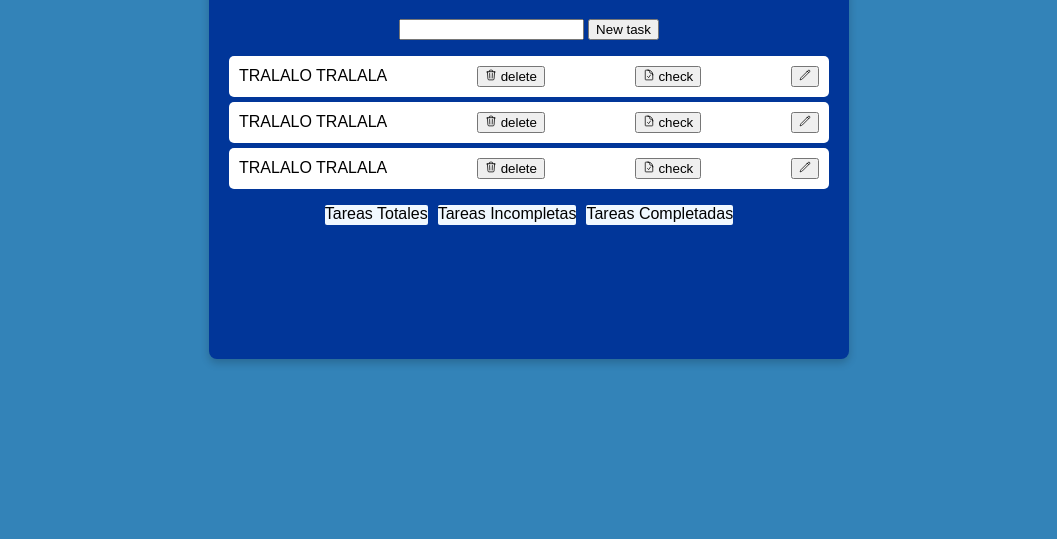
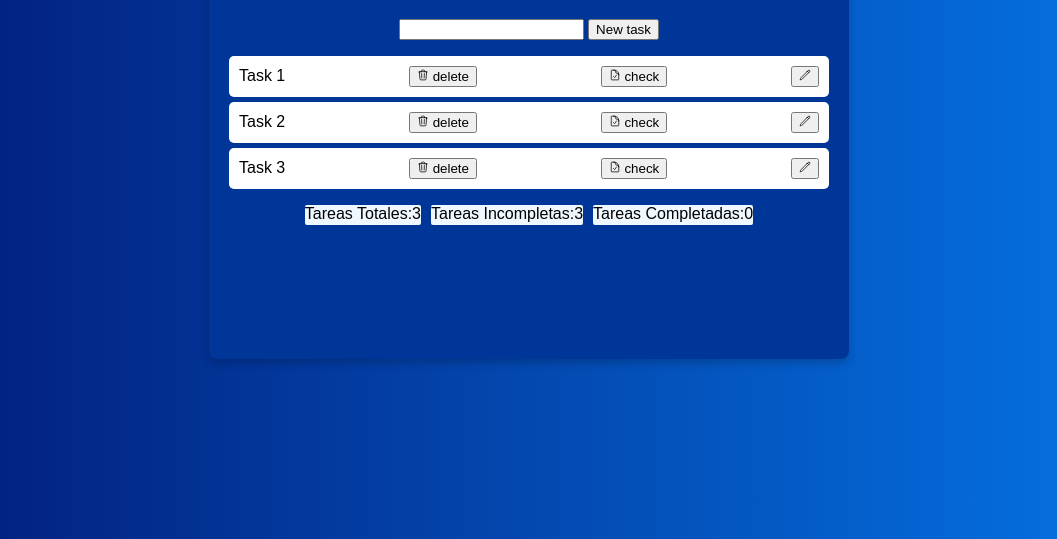
Before and after one commit to AngelLeal22/ToDoList, a plain HTML site: page index.html in a window 1280 px wide. Shown: the part 261-800 px from the top of the page, without its empty margins (111-1168 px from the left). Drawn offline with Linux system fonts and the light colour scheme.

Commit message:
html y ccs correction

```diff
--- a/index.html
+++ b/index.html
@@ -14,7 +14,7 @@
       </div>
       <ul class="tareas">
         <li class="tarea">
-          <label> TRALALO TRALALA</label>
+          <label> Task 1</label>
           <button>
             <svg
               xmlns="http://www.w3.org/2000/svg"
@@ -74,7 +74,7 @@
         </li>
 
         <li class="tarea">
-          <label> TRALALO TRALALA</label>
+          <label> Task 2</label>
           <button>
             <svg
               xmlns="http://www.w3.org/2000/svg"
@@ -134,7 +134,7 @@
         </li>
 
         <li class="tarea">
-          <label> TRALALO TRALALA</label>
+          <label> Task 3</label>
           <button>
             <svg
               xmlns="http://www.w3.org/2000/svg"
@@ -194,9 +194,9 @@
         </li>
       </ul>
       <div class="botonesD">
-        <span id="botonesD"> Tareas Totales</span>
-        <span id="botonesD">Tareas Incompletas</span>
-        <span id="botonesD">Tareas Completadas</span>
+        <span id="botonesD"> Tareas Totales:3</span>
+        <span id="botonesD">Tareas Incompletas:3</span>
+        <span id="botonesD">Tareas Completadas:0</span>
       </div>
     </div>
   </body>
--- a/style.css
+++ b/style.css
@@ -1,7 +1,12 @@
 body{
     margin: 0%;
     padding: 0%;
-    background-color: #0567a9d0;
+  background: #0575E6;  /* fallback for old browsers */
+background: -webkit-linear-gradient(to right, #021B79, #0575E6);  /* Chrome 10-25, Safari 5.1-6 */
+background: linear-gradient(to right, #021B79, #0575E6); /* W3C, IE 10+/ Edge, Firefox 16+, Chrome 26+, Opera 12+, Safari 7+ */
+
+
+
     font-family: Arial, sans-serif;
     height: 100vh;
     display: flex;
```
